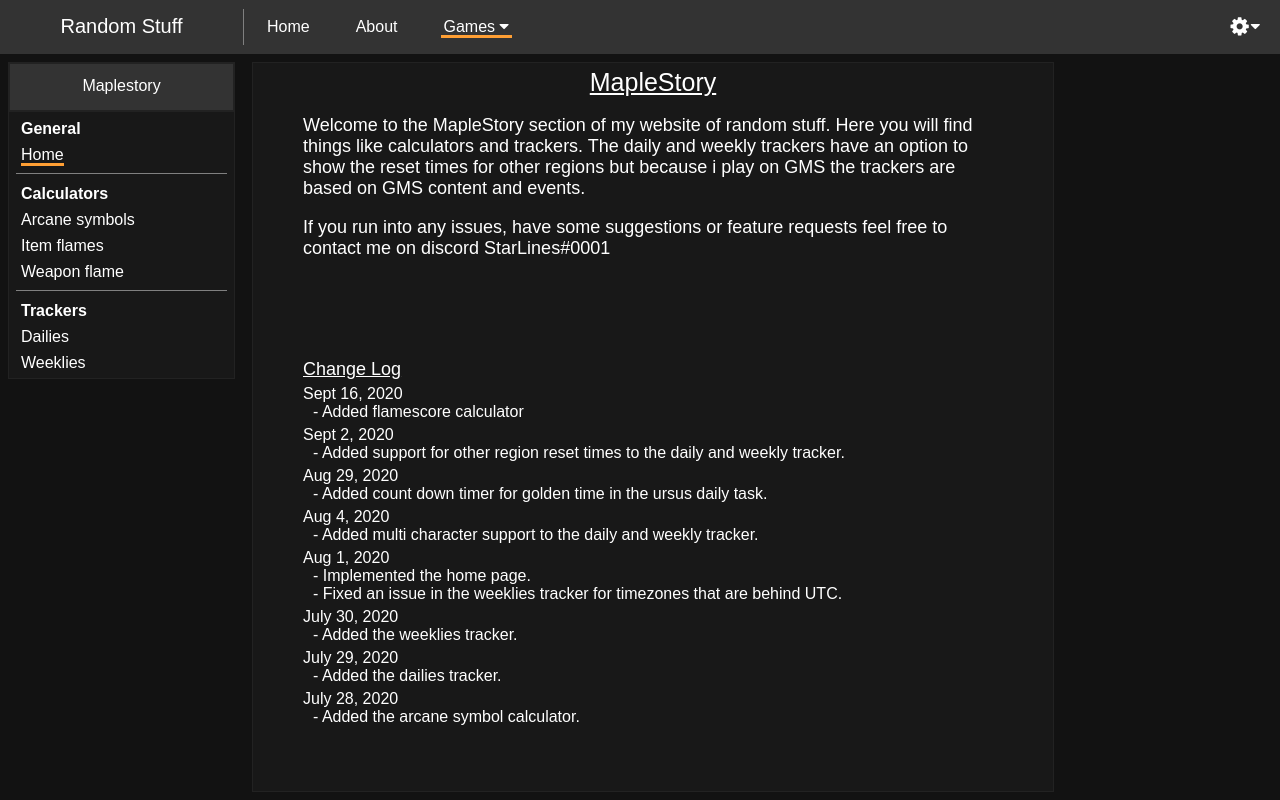
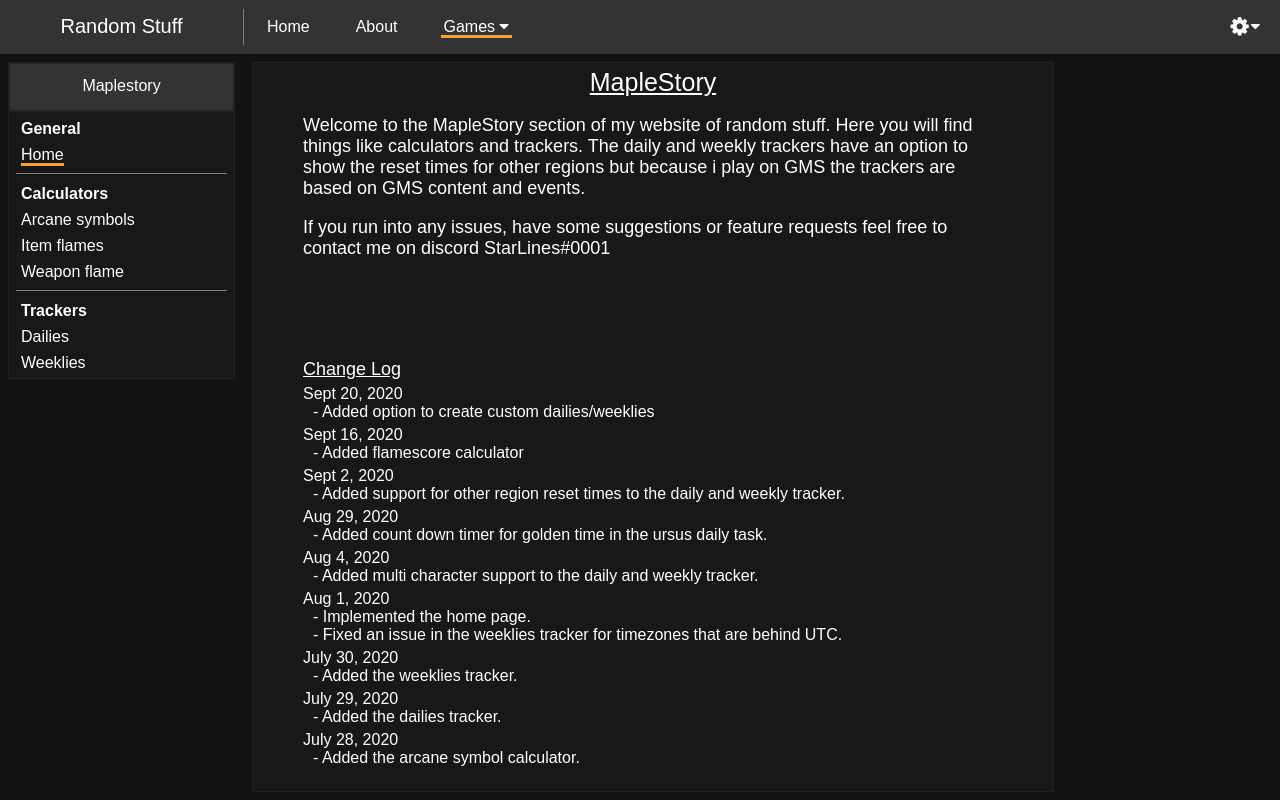
Before and after one commit to OxyFlax/PlutusCalculator, an Angular app: page /games/maplestory/home in a window 1280 px wide. Built offline with nearby package versions, Linux system fonts and the light colour scheme.

Commit message:
fixed issue in maple flame calc for shad/db/cadena

```diff
--- a/src/app/Components/search-select/search-select.component.html
+++ b/src/app/Components/search-select/search-select.component.html
@@ -2,7 +2,7 @@
   <div class="inputLabelWrapper">
     <label *ngIf="inputTitle != ''" for="filter">{{ inputTitle }}</label>
     <div class="inputIconWrapper">
-      <input [ngClass]="{'bottomBorder' : !showList}" class="selectInput" type="text" id="filter" name="filter" maxlength="12" [(ngModel)]="filter" (keydown.tab)="hide()" (focus)="show()" (keyup)="show()" (clickOutside)="hide()" (keyup.enter)="findMatch()">
+      <input [ngClass]="{'bottomBorder' : !showList}" class="selectInput" type="text" id="filter" name="filter" maxlength="12" [(ngModel)]="filter" (keydown.tab)="hide()" (focus)="show()" (keyup)="show()" (clickOutside)="hide()" (keyup.enter)="findMatch()" autocomplete="off">
       <i class="fa fa-angle-down"></i>
     </div>
   </div>
--- a/src/app/Pages/Games/Maplestory/Pages/maplestory-home/maplestory-home.component.html
+++ b/src/app/Pages/Games/Maplestory/Pages/maplestory-home/maplestory-home.component.html
@@ -7,6 +7,10 @@
     <p class="intro">If you run into any issues, have some suggestions or feature requests feel free to contact me on discord StarLines#0001</p>
     <div class="changeLog">
         <p class="changeLogTitle">Change Log</p>
+        <div class="individualLog">
+            <span>Sept 20, 2020</span>
+            <p>- Added option to create custom dailies/weeklies</p>
+        </div>
         <div class="individualLog">
             <span>Sept 16, 2020</span>
             <p>- Added flamescore calculator</p>
--- a/src/app/Pages/Games/Maplestory/Pages/maplestory-item-flame-calculator/maplestory-item-flame-calculator.component.ts
+++ b/src/app/Pages/Games/Maplestory/Pages/maplestory-item-flame-calculator/maplestory-item-flame-calculator.component.ts
@@ -147,9 +147,6 @@
       case 'xenon':
         score = this.calculateXenonTypeScore(flame);
         break;
-      case 'da':
-        score = this.calculateDaTypeScore();
-        break;
       default:
         break;
     }
@@ -197,7 +194,7 @@
   }
 
   calculateLukDoubleSecondaryTypeScore(flame: Flame): number {
-    return (this.currentFlame.luk * this.flameData.mainStatMultiplier)
+    return (flame.luk * this.flameData.mainStatMultiplier)
     + (flame.dex * this.flameData.secondaryStatMultiplier)
     + (flame.str * this.flameData.secondaryStatMultiplier)
     + (flame.att * this.flameData.attMattMultiplier)
@@ -219,11 +216,6 @@
     + (flame.str * this.flameData.mainStatMultiplier)
     + (flame.att * this.flameData.attMattMultiplier)
     + (flame.allstat * this.flameData.xenonAllstatMultiplier);
-  }
-
-  calculateDaTypeScore(): number {
-    console.log("not really a calculation for this lmao yeet");
-    return 0;
   }
 
   resetValues() {
```
